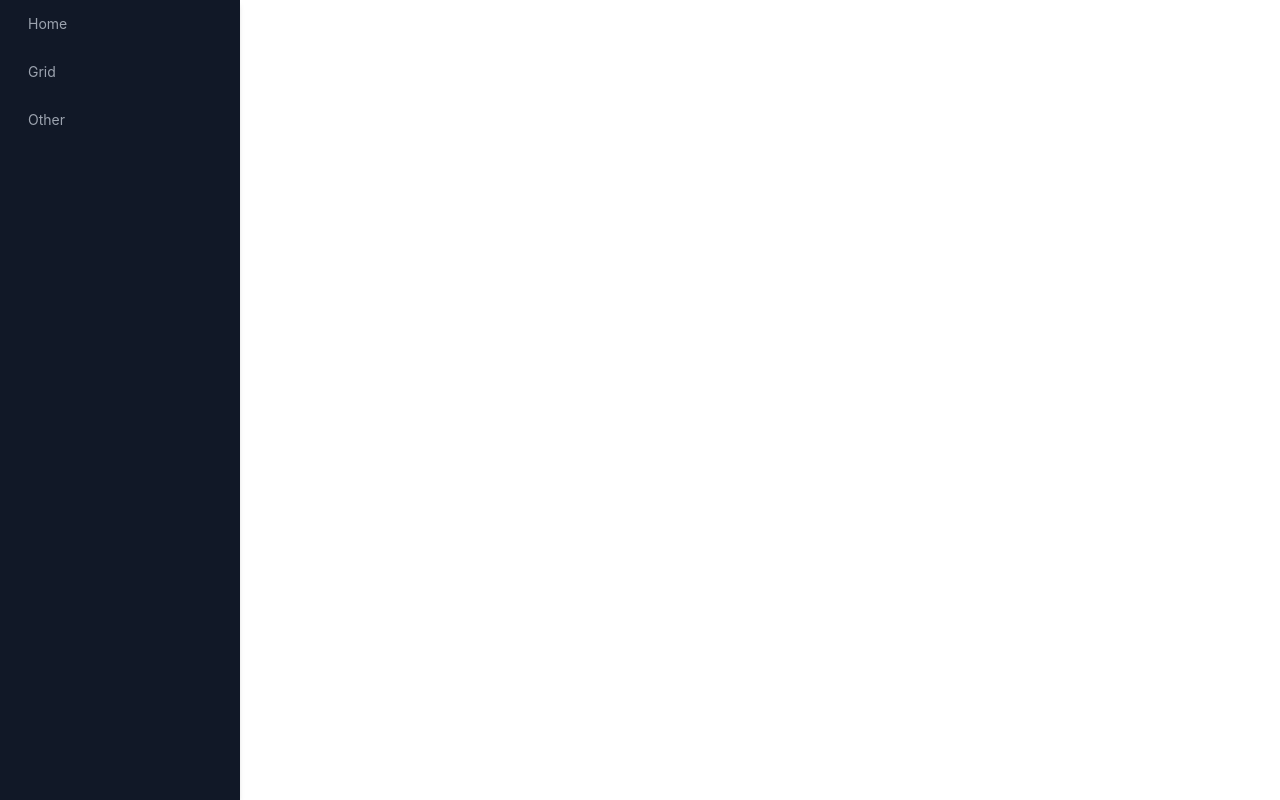
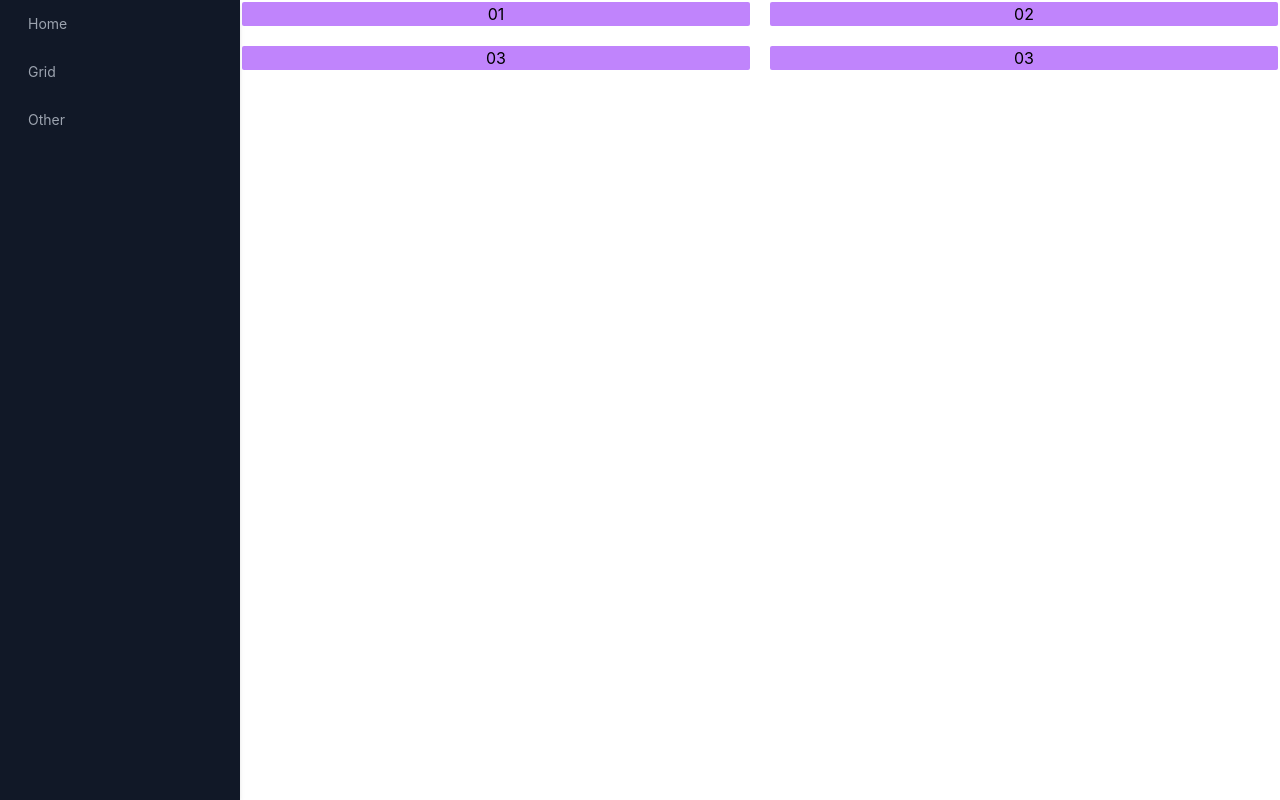
Before and after one commit to achainarong/nextjs-tailwind-playground, a Next.js app: page /grid in a window 1280 px wide. Built offline with nearby package versions, Linux system fonts and the light colour scheme.

Commit message:
fixing function return

```diff
--- a/components/layout.tsx
+++ b/components/layout.tsx
@@ -1,11 +1,13 @@
 import React from 'react';
 import SideNav from './SideNav';
 
-export default function Layout({ children }) {
+const Layout = ({ children }) => {
   return (
-    <>
+    <div>
       <SideNav />
-      <main>{children}</main>
-    </>
+      <div className="pl-60 h-full bg-white">{children}</div>
+    </div>
   );
-}
+};
+
+export default Layout;
--- a/pages/grid.tsx
+++ b/pages/grid.tsx
@@ -4,11 +4,26 @@ import SideNav from '../components/SideNav';
 import { NextPageWithLayout } from './_app';
 
 const GridPage: NextPageWithLayout = () => {
-  return <div className="bg-white h-full w-full"> das</div>;
+  return (
+    <div className="grid grid-flow-row-dense gap-4 lg:grid-cols-4 md:grid-cols-2">
+      <div className="col-span-2  h-100px w-100px text-center bg-purple-400 rounded border-white border-2">
+        01
+      </div>
+      <div className="col-span-2  h-100px w-100px text-center bg-purple-400 rounded border-white border-2">
+        02
+      </div>
+      <div className="col-span-2  h-100px w-100px text-center bg-purple-400 rounded border-white border-2">
+        03
+      </div>
+      <div className="col-span-2  h-100px w-100px text-center bg-purple-400 rounded border-white border-2">
+        03
+      </div>
+    </div>
+  );
 };
 
 GridPage.getLayout = function getLayout(page: ReactElement) {
-  return <Layout>{GridPage}</Layout>;
+  return <Layout>{GridPage()}</Layout>;
 };
 
 export default GridPage;
--- a/pages/index.tsx
+++ b/pages/index.tsx
@@ -4,11 +4,11 @@ import SideNav from '../components/SideNav';
 import { NextPageWithLayout } from './_app';
 
 const HomePage: NextPageWithLayout = () => {
-  return <div className="bg-white h-full w-full"> ssss dsds</div>;
+  return <div className="bg-black h-full w-full"> ssss dsds</div>;
 };
 
 HomePage.getLayout = function getLayout(page: ReactElement) {
-  return <Layout>{HomePage}</Layout>;
+  return <Layout>{HomePage()}</Layout>;
 };
 
 export default HomePage;
--- a/pages/other.tsx
+++ b/pages/other.tsx
@@ -8,6 +8,6 @@ const OtherPage: NextPageWithLayout = () => {
 };
 
 OtherPage.getLayout = function getLayout(page: ReactElement) {
-  return <Layout>{OtherPage}</Layout>;
+  return <Layout>{OtherPage()}</Layout>;
 };
 export default OtherPage;
--- a/styles/globals.css
+++ b/styles/globals.css
@@ -18,13 +18,3 @@ a {
 * {
   box-sizing: border-box;
 }
-
-@media (prefers-color-scheme: dark) {
-  html {
-    color-scheme: dark;
-  }
-  body {
-    color: white;
-    background: rgb(41, 47, 66);
-  }
-}
```
